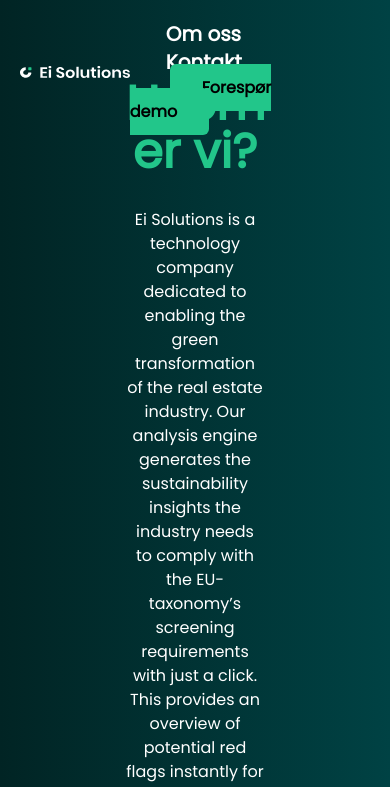
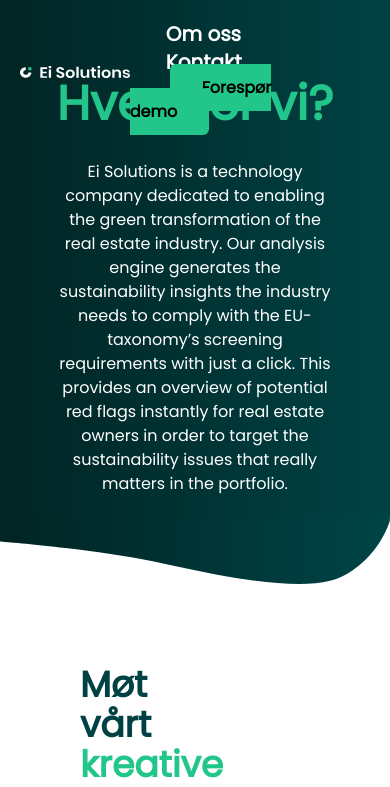
Before and after one commit to EI-Solutions/landing-page, a Next.js app: page /about in a window 390 px wide. Shown: the top 787 px of the page. Built offline with nearby package versions, Linux system fonts and the light colour scheme.

Commit message:
footer logo at start on lg and about us text wider on smaller

```diff
--- a/components/AboutInfo/AboutInfo.tsx
+++ b/components/AboutInfo/AboutInfo.tsx
@@ -1,14 +1,11 @@
-import Image from 'next/image'
-import gradientWave from '/static/figures/gradient-wave.svg'
-
 const AboutInfo = () => {
     return (
         <>
             <div className='
-                bg-gradient-to-r from-ei-black-green to-ei-dark-green p-20 flex place-content-center
+                bg-gradient-to-r from-ei-black-green to-ei-dark-green p-5 pt-20 flex place-content-center
                 '
             >
-                <div className='text-center w-3/5'>
+                <div className='text-center w-4/5 lg:w-2/5'>
                     <b className='text-5xl text-ei-green'>Hvem er vi?</b>
                     <p className='mt-8'>Ei Solutions is a technology company dedicated to enabling the green transformation of the real estate industry. Our analysis engine generates the sustainability insights the industry needs to comply with the EU-taxonomy’s screening requirements with just a click. This provides an overview of potential red flags instantly for real estate owners in order to target the sustainability issues that really matters in the portfolio.</p>
                 </div>
--- a/components/Footer/Footer.tsx
+++ b/components/Footer/Footer.tsx
@@ -13,7 +13,7 @@ const Footer = () => (
                 bg-gradient-to-r from-ei-black-green to-ei-dark-green
             '
     >
-        <div className='pb-10 flex justify-center'>
+        <div className='pb-10 flex justify-center lg:justify-start'>
             <Link href='/'>
                 <Image
                     src={eisolutionsLogo}
```
